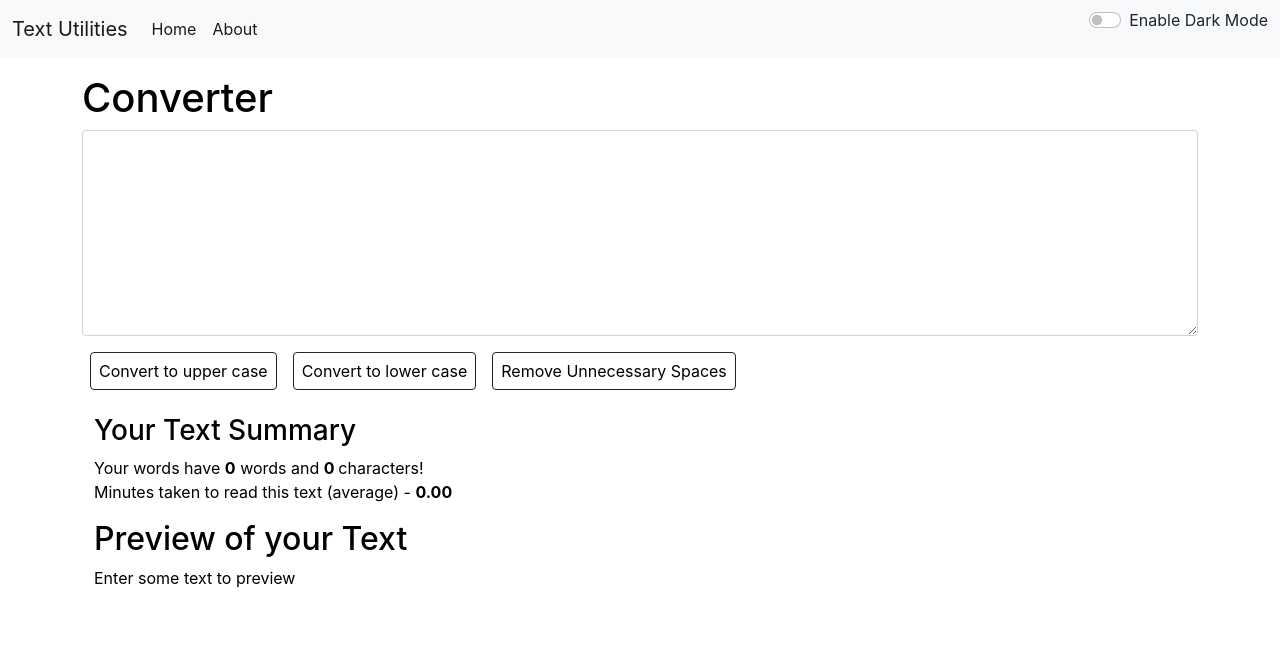
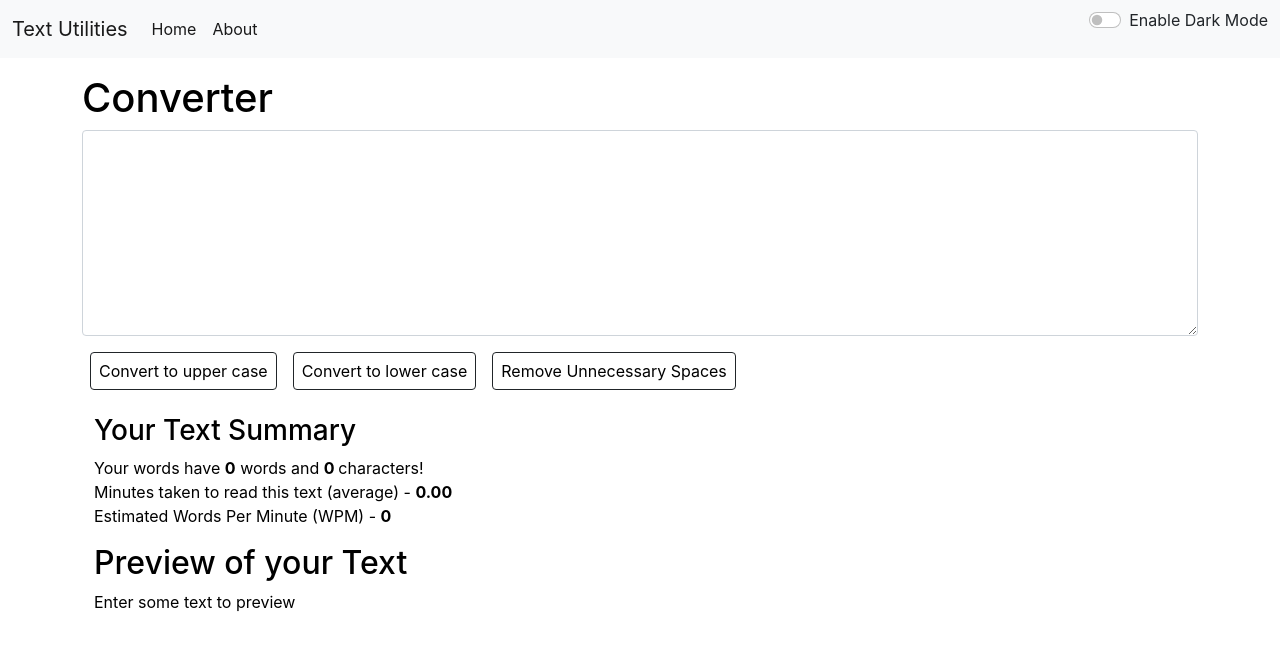
Before and after one commit to Suyash99/Text-Utils-React-, a React (Create React App) app: page / in a window 1280 px wide. Shown: the top 650 px of the page. Built offline with nearby package versions, Linux system fonts and the light colour scheme.

Commit message:
wordPerMintue Method added

```diff
--- a/src/components/TextForm.js
+++ b/src/components/TextForm.js
@@ -10,7 +10,7 @@ export default function TextForm(props) {
 
   //Functions invoked on "onClick" EVENT
   const wordCount = () => {
-    text=text.trim()
+    text = text.trim();
     return text.split(" ").length === 1 ? 0 : text.split(" ").length;
   };
 
@@ -96,6 +96,12 @@ export default function TextForm(props) {
     return <></>;
   };
 
+  const calculateWordsPerMinute = () => {
+    const words = wordCount();
+    const averageReadingSpeed = 200;
+    const readingTimeInMinutes = words / averageReadingSpeed;
+    return readingTimeInMinutes > 0 ? Math.round(1 / readingTimeInMinutes) : 0;
+  };
   //Main Functional Component
   return (
     <>
@@ -142,6 +148,8 @@ export default function TextForm(props) {
           <br />
           Minutes taken to read this text (average) -{" "}
           <b>{(0.008 * text.length).toFixed(2)}</b>
+          <br />
+          Estimated Words Per Minute (WPM) - <b>{calculateWordsPerMinute()}</b>
         </p>
 
         <h2>Preview of your Text</h2>
```
